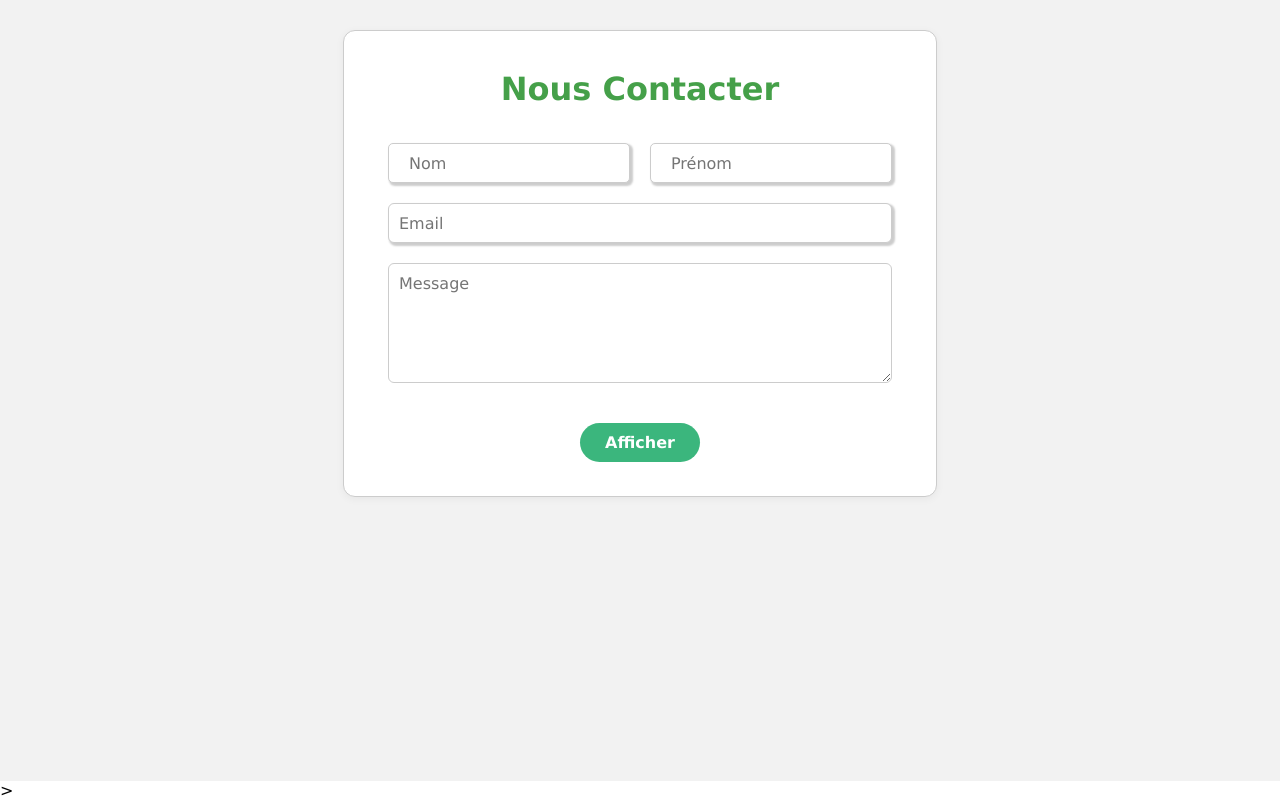
After one commit to Guillgod/Ecoride, a PHP site: page /Ecoride/views/Vue_contact.php in a window 1280 px wide. The commit adds this page. Run offline with PHP 8.4, Linux system fonts and the light colour scheme.

Commit message:
Personnalisation des différents éléments. Création d'une Vue Contact

```diff
--- a/css/style.css
+++ b/css/style.css
@@ -103,7 +103,7 @@ background-color: #45a049;
 .button.clicked {
             background-color: #584d4d !important;
             /* background-color: #2c3e50 ; */
-  transform: scale(0.97);
+  transform: scale(0.98);
         }
 
 .button a {
@@ -924,6 +924,113 @@ footer div a {
     text-decoration: underline; /* Enlève le soulignement */
 }
 
+/* .form-admin {
+    display: flex;
+    flex-direction: column;
+    align-items: flex-start;
+    justify-content: center;
+    padding: 20px;
+    background-color: #F2F2F2;
+    gap :20px;
+} */
+.form-admin{
+    display: flex;
+    flex-direction: column;
+    align-items: center;
+    justify-content: center;
+    padding: 20px;
+    background-color: #F2F2F2;
+    gap: 20px;
+}
+.form-admin-content {
+    display: flex;
+    flex-direction:column;
+    align-items: center;
+    justify-content: center;
+    background-color: #ffffff;
+    border: 1px solid #ccc;
+    border-radius: 12px;
+    padding: 1.5rem;
+    margin:  10px;
+    /* gap : 20px; */
+    max-width: 700px;
+    box-shadow: 0 2px 8px rgba(0,0,0,0.05);
+}
+
+.form-fields {
+    display: flex;
+    flex-direction: column;
+    gap: 20px;
+    width: 100%;
+    align-items: center;
+    padding: 20px;
+}
+
+/* Personnalisation des flèches du graphique Vue-Admin */
+.arrow-button {
+    display: inline-block;
+    background-color: rgb(59, 182, 125); /* vert */
+    color: white;
+    text-decoration: none;
+    padding: 10px 15px;
+    border-radius: 5px;
+    font-size: 20px;
+    transition: background-color 0.3s;
+}
+
+.arrow-button:hover {
+    background-color:  #45a049;; /* vert foncé au survol */
+}
+
+.arrow-button:active {
+    background-color: #584d4d !important; /* gris foncé au clic */
+    transform: scale(0.98); /* effet de clic */
+}
+
+.contact-nom{
+    display: flex;
+    flex-direction: row;
+    align-items: center;
+    justify-content: center;
+    gap:20px;
+
+
+
+}
+
+.contact-email{
+    display: flex;
+    flex-direction: column;
+    align-items: center;
+    justify-content: center;
+    gap:20px;
+    width : 100%;
+
+
+}
+.contact-email input,
+.contact-email textarea {
+    width: 100%;
+    max-width: 600px; /* ou ce que tu veux */
+    padding: 10px;
+    font-size: 16px;
+    border: 1px solid #ccc;
+    border-radius: 6px;
+    box-sizing: border-box;
+}
+
+.contact-email textarea {
+    height: 120px; /* Ajuste selon tes besoins */
+    resize: vertical; /* Autorise le redimensionnement vertical si utile */
+}
+
+.titre-contact {
+    text-align: center;
+    color: #45a049;
+    font-weight: bold;
+    font-size: 2em;
+
+}
 /* Responsive */
 @media (max-width: 768px) {
     .container1 {
@@ -1044,7 +1151,27 @@ footer div a {
     justify-content: center;
     margin: 20px;
     }
+    .contact-nom{
+    display: flex;
+    flex-direction: column;
+    align-items: center;
+    justify-content: center;
+    gap:10px;
 
+    padding: 10px;
+
+    }
+
+    .contact-email{
+    display: flex;
+    flex-direction: column;
+    align-items: center;
+    justify-content: center;
+    gap:10px;
+    width : 100%;
+    padding: 10px;
+
+    }
 
 
 
--- /dev/null
+++ b/views/Vue_contact.php
@@ -0,0 +1,38 @@
+<!DOCTYPE <!DOCTYPE html>
+<html lang="fr">
+    <head>
+        <title></title>
+        <meta charset="UTF-8">
+        <meta name="viewport" content="width=device-width, initial-scale=1">
+        <link href="../css/style.css" rel="stylesheet">
+    </head>
+    <body>
+
+    <section>
+    <div class="form-admin">
+
+  <div class="form-admin-content">
+    <h2 class="titre-contact">Nous Contacter</h2>
+    <form action="" method="post">
+      <div class="form-fields">
+        <div class="contact-nom">
+          <input type="text" id="Nom" name="Nom" placeholder="Nom" required>
+          <input type="text" id="Prenom" name="Prenom" placeholder="Prénom" required>
+        </div>
+
+        <div class="contact-email">
+          <input type="email" id="email" name="email" placeholder="Email" required>
+          <textarea id="Message" name="Message" placeholder="Message" required></textarea>
+        </div>
+      </div>
+
+      <div class="button-container">
+        <button class="button" type="submit">Afficher</button>
+      </div>
+    </form>
+  </div>
+</div>
+    </section>
+
+    </body>
+</html>>
```
Also changed, not shown: models/ModelEmployee.php (+106 -3 lines), views/User_space.php (+11 -12 lines), views/Vue_admin.php (+38 -16 lines).
